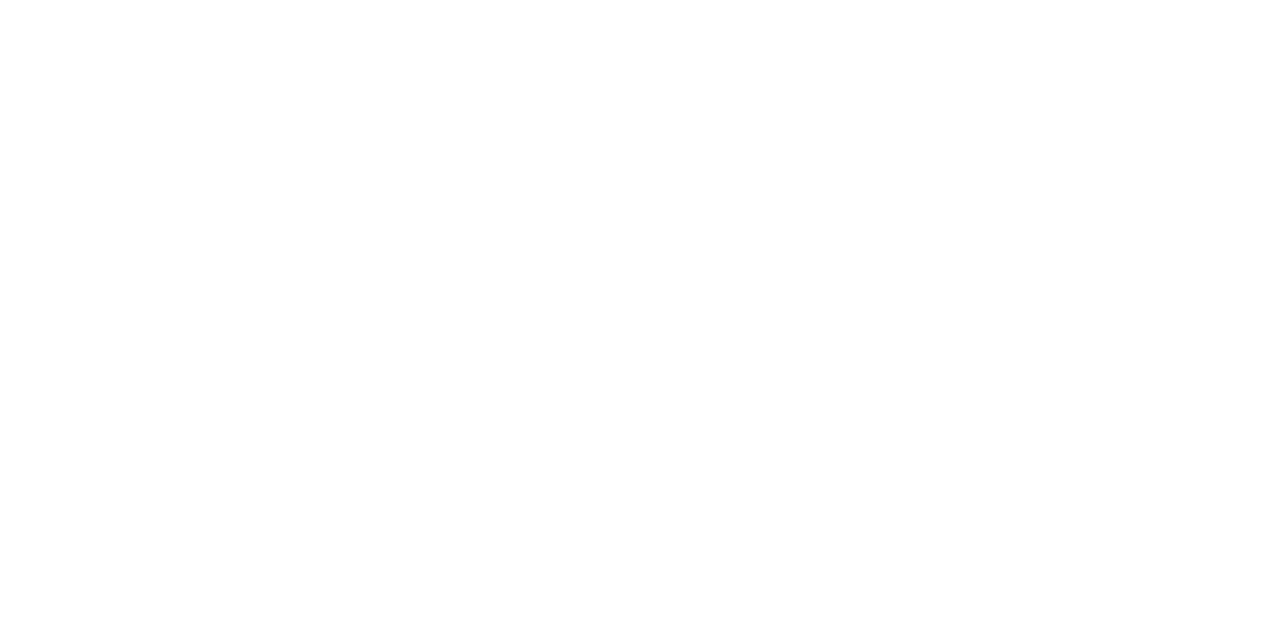
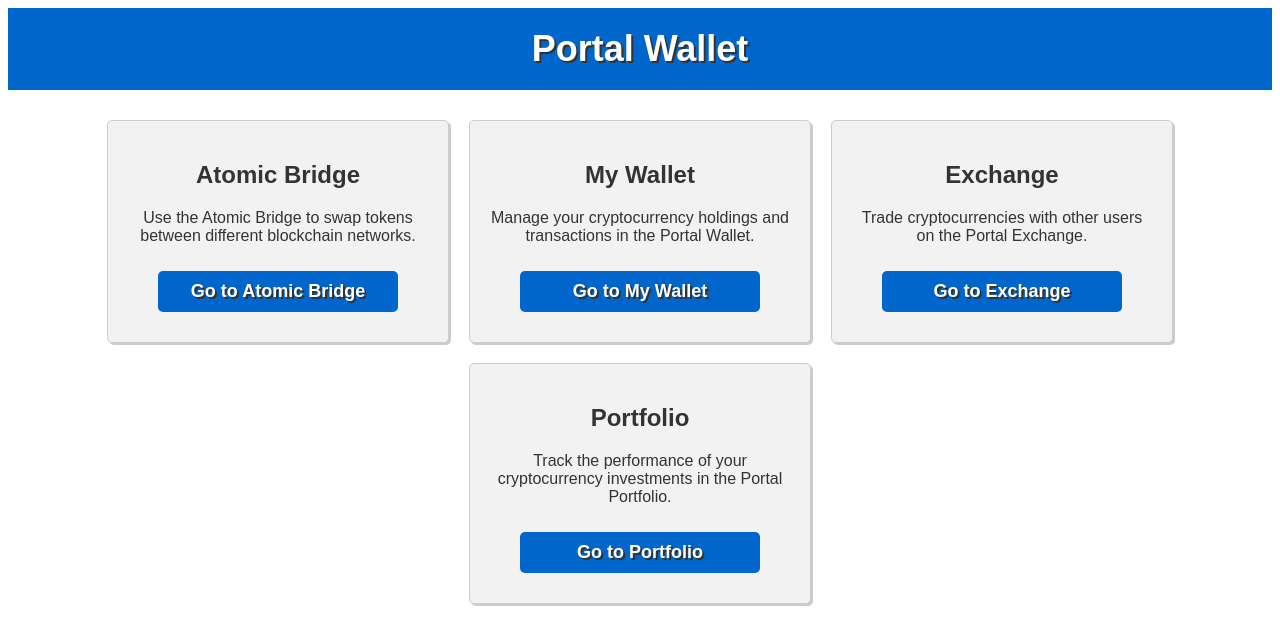
Before and after one commit to 22388o/PortalWallet, a plain HTML site: page index.html in a window 1280 px wide. Drawn offline with Linux system fonts and the light colour scheme.

Commit message:
Update index.html

```diff
--- a/index.html
+++ b/index.html
@@ -108,3 +108,42 @@
         text-shadow: 2px 2px #333333;
         width:80%;
       },
+      .button-portfolio:hover {
+        background-color: #003399;
+      }
+    </style>
+  </head>
+  <body>
+    <!-- Define the header section of the page -->
+    <header>
+      <h1>Portal Wallet</h1>
+    </header>
+    <!-- Define the main content area of the page -->
+    <main>
+      <!-- Define the Atomic Bridge box -->
+      <div class="box">
+        <h2>Atomic Bridge</h2>
+        <p>Use the Atomic Bridge to swap tokens between different blockchain networks.</p>
+        <button class="button-atomic-bridge">Go to Atomic Bridge</button>
+      </div>
+      <!-- Define the My Wallet box -->
+      <div class="box">
+        <h2>My Wallet</h2>
+        <p>Manage your cryptocurrency holdings and transactions in the Portal Wallet.</p>
+        <button class="button-my-wallet">Go to My Wallet</button>
+      </div>
+      <!-- Define the Exchange box -->
+      <div class="box">
+        <h2>Exchange</h2>
+        <p>Trade cryptocurrencies with other users on the Portal Exchange.</p>
+        <button class="button-exchange">Go to Exchange</button>
+      </div>
+      <!-- Define the Portfolio box -->
+      <div class="box">
+        <h2>Portfolio</h2>
+        <p>Track the performance of your cryptocurrency investments in the Portal Portfolio.</p>
+        <button class="button-portfolio">Go to Portfolio</button>
+      </div>
+    </main>
+  </body>
+</html>
```
